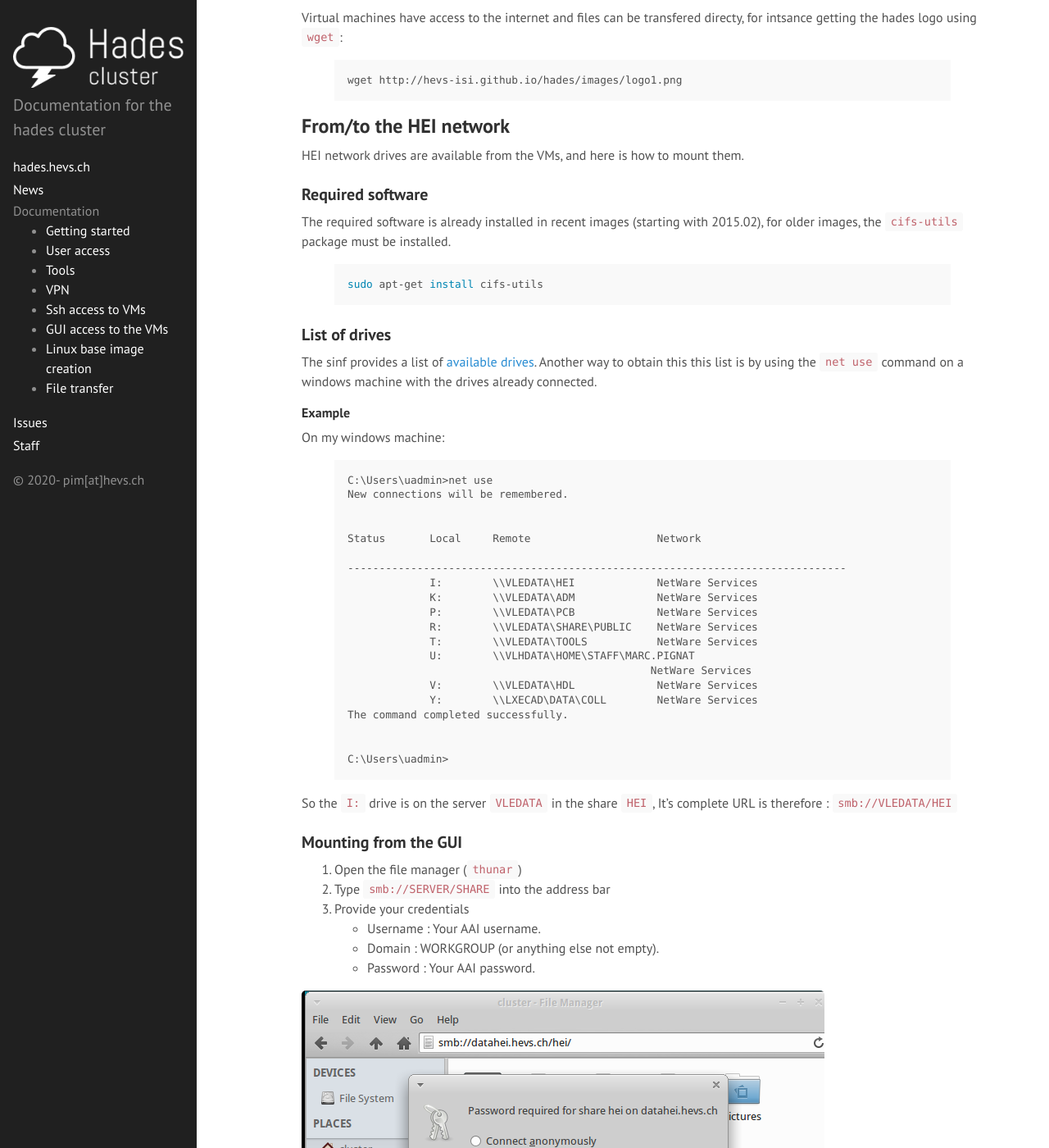
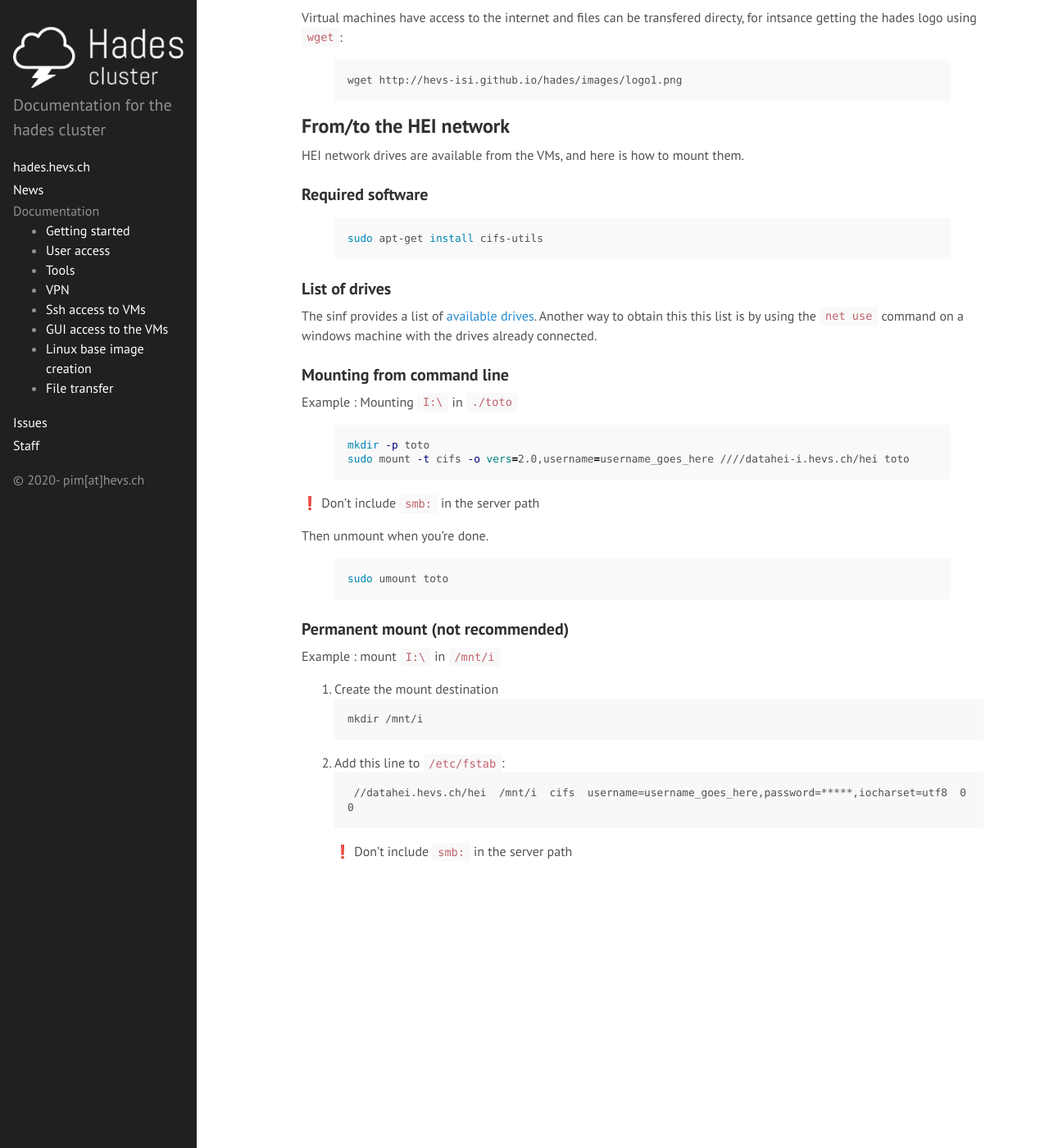
Before and after one commit to hevs-isi/hades, a Jekyll site: the page built from _doc/transfer.md, in a window 1280 px wide and 1400 px high, scrolled down 641 px. Shown: the whole window at 82% size. Built offline with Jekyll 4.4.1, drawn with Linux system fonts in a browser that asks for light colours; emoji names are drawn with the system emoji font; some of the changed text lies outside the part shown.

Commit message:
fixes for 18.04

```diff
--- a/_doc/transfer.md
+++ b/_doc/transfer.md
@@ -37,7 +37,6 @@ wget http://hevs-isi.github.io/hades/images/logo1.png
 HEI network drives are available from the VMs, and here is how to mount them.
 
 ### Required software
-The required software is already installed in recent images (starting with 2015.02), for older images, the `cifs-utils` package must be installed.
 {% highlight shell %}
 sudo apt-get install cifs-utils
 {% endhighlight %}
@@ -46,60 +45,22 @@ sudo apt-get install cifs-utils
 The sinf provides a list of [available drives](https://sinf.hevs.ch/fr-fr/Ressources/R%C3%A9seau/Lecteurs-r%C3%A9seau).
 Another way to obtain this this list is by using the `net use` command on a windows machine with the drives already connected.
 
-#### Example
-On my windows machine:
-
-{% highlight plaintext %}
-C:\Users\uadmin>net use
-New connections will be remembered.
-
-
-Status       Local     Remote                    Network
-
--------------------------------------------------------------------------------
-             I:        \\VLEDATA\HEI             NetWare Services
-             K:        \\VLEDATA\ADM             NetWare Services
-             P:        \\VLEDATA\PCB             NetWare Services
-             R:        \\VLEDATA\SHARE\PUBLIC    NetWare Services
-             T:        \\VLEDATA\TOOLS           NetWare Services
-             U:        \\VLHDATA\HOME\STAFF\MARC.PIGNAT
-                                                NetWare Services
-             V:        \\VLEDATA\HDL             NetWare Services
-             Y:        \\LXECAD\DATA\COLL        NetWare Services
-The command completed successfully.
-
-
-C:\Users\uadmin>
-
-{% endhighlight %}
-
-
-So the `I:` drive is on the server `VLEDATA` in the share `HEI`, It's complete URL is therefore : `smb://VLEDATA/HEI`
-
-
-### Mounting from the GUI
-1. Open the file manager (`thunar`)
-2. Type `smb://SERVER/SHARE` into the address bar
-3. Provide your credentials
-	* Username : Your AAI username.
-	* Domain : WORKGROUP (or anything else not empty).
-	* Password : Your AAI password.
-
-![thunar credentials](../../images/doc/thunar_network_drive.png)
-
-:exclamation: If thunar as your password repeatedly, `security=user` and `client use spnego = no` must be added to the `[global]` section of `/etc/samba/smb.conf`.
-
 ### Mounting from command line
 Example : Mounting `I:\` in `./toto`
 
 {% highlight shell %}
 mkdir -p toto
-sudo mount -t cifs -o username=username_goes_here //datahei.hevs.ch/hei toto
+sudo mount -t cifs -o vers=2.0,username=username_goes_here ////datahei-i.hevs.ch/hei toto
 {% endhighlight %}
 
 :exclamation: Don't include `smb:` in the server path
 
-### Permanent mount
+Then unmount when you're done.
+{% highlight shell %}
+sudo umount toto
+{% endhighlight %}
+
+### Permanent mount (not recommended)
 Example : mount `I:\` in `/mnt/i`
 
 1. Create the mount destination
```
